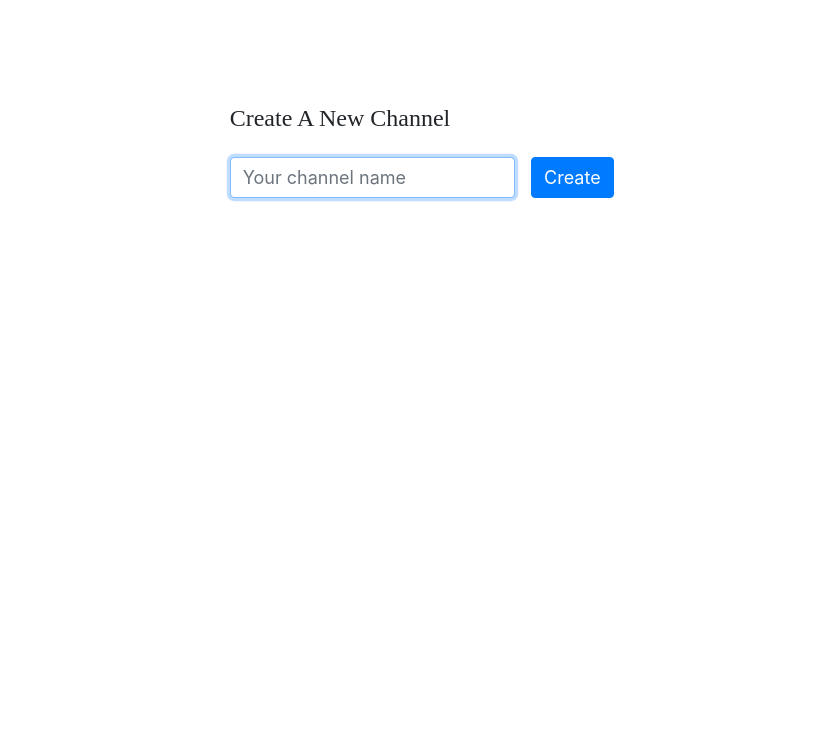
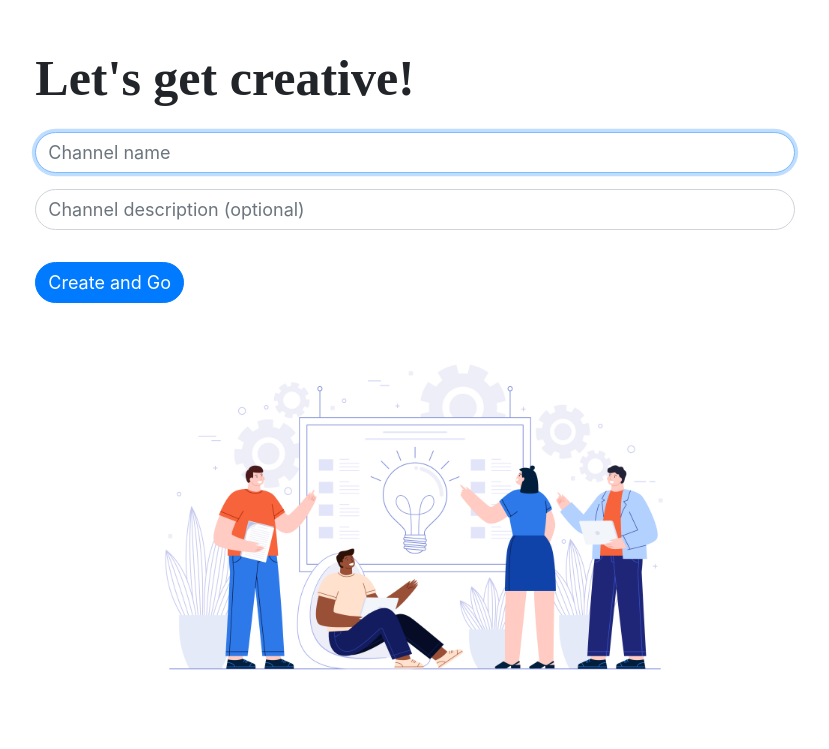
Before and after one commit to meemeee/flack, a Flask app: page /new_channel in a window 1280 px wide. Shown: the top 749 px of the page, without its empty margins (225-1054 px from the left). Run offline with Flask 2, Linux system fonts and the light colour scheme; some libraries are stand-ins or nearby versions.

Commit message:
rebuild create-channel page

```diff
--- a/templates/create.html
+++ b/templates/create.html
@@ -5,35 +5,46 @@ New channel
 {% endblock %}
 
 {% block main %}
-<div class="container-fluid col-4 col-md-4 col-xl-4 py-md-5 py-sm-5">
-    <div class="py-5 text-left" style="min-width: 400px">
-        <h4 class="p-2">Create A New Channel</h4>
-        <form action="{{ url_for('new_channel', user=user) }}" method="post">
-            <div class="form-group d-flex bd-highlight">
-                <div class="p-2 flex-grow-1 bd-highlight">
-                    <input autofocus autocomplete="off" class="form-control" id="channel_name" name="channel_name"
-                        placeholder="Your channel name" type="text">
+<div class="row justify-content-center p-5">
+    <div class="col-lg-8">
+        <h2>Let's get creative!</h2>
+        <form id="form" action="{{ url_for('new_channel', user=user) }}" method="post">
+            <div class="form-group bd-highlight">
+                <div class="mt-3 py-2 flex-grow-1 bd-highlight">
+                    <input autofocus autocomplete="off" class="form-control rounded-pill" id="channel_name" name="channel_name"
+                        placeholder="Channel name" type="text">
                 </div>
-                <div class="p-2 bd-highlight">
-                    <button id="new_channel" class="btn btn-primary" type="submit">Create</button>
+
+                <div class="mb-3 py-2 flex-grow-1 bd-highlight">
+                    <input autofocus autocomplete="off" class="form-control rounded-pill" id="channel_desc" name="channel_desc"
+                        placeholder="Channel description (optional)" type="text">
+                </div>
+                <div class="py-2 bd-highlight">
+                    <button id="new_channel" class="btn btn-primary rounded-pill" type="submit">
+                        Create and Go
+                    </button>
                 </div>
             </div>
         </form>
     </div>
+
+    <div class="col-lg-6">
+        <img src="../static/media/5.jpg" alt="" class="img-fluid  ">
+    </div>
 </div>
-
 <script>
     document.addEventListener('DOMContentLoaded', () => {
-        document.querySelector('#new_channel').onsubmit = () => {
-            if (document.querySelector('#channel_name').value.leng === 0) {
+        document.querySelector('#form').onsubmit = event => {
+            event.preventDefault();
+            if (document.querySelector('#channel_name').value.length === 0) {
                 alert("You must provide channel name.");
             }
-            else if (document.querySelector('#channel_name').value.leng > 25) {
+            else if (document.querySelector('#channel_name').value.length > 25) {
                 alert("Channel name must not exceed 25 characters.");
             }
-
-            // Stop form from submitting
-            return false;
+            else {
+                document.querySelector('#form').submit();
+            }
         };
     });
 
--- a/templates/index.html
+++ b/templates/index.html
@@ -45,6 +45,28 @@
 </head>
 
 <body>
+    {% if user %}
+    <div class="container">
+        <div class="row align-items-center p-5 my-5">
+            <div class="col-lg-6 text-center">
+                <div class="mb-4 animated fadeInDown delay-1s">
+                    <h2>Welcome back, {{ user }}!</h2>
+                    <h4 class="my-5 animated bounce delay-3s">Shall we?</h4>
+
+                    <a href="{{ url_for('channels') }}">
+                        <button href="/channels" class="btn btn-primary btn-lg rounded-pill" type="submit">Let's go</button>
+                    </a>
+
+                </div>
+            </div>
+
+            <div class="col-lg-6 ml-auto">
+                <img src="../static/media/9.jpg" alt="" class="img-fluid animated fadeInDown delay-1s">
+            </div>
+        </div>
+    </div>
+
+    {% else %}
     <div id="fullpage" class="fullpage-wrapper">
         <div class="section zero">
             <div class="row align-items-end px-5 mx-5">
@@ -59,7 +81,7 @@
                     </div>
                 </div>
                 <div class="col-lg-8 ml-auto animated fadeIn delay-1s">
-                    <img src="../static/media/1.jpg" alt="Sicilian pizza" class="img-fluid">
+                    <img src="../static/media/1.jpg" alt="" class="img-fluid">
                 </div>
             </div>
         </div>
@@ -76,7 +98,7 @@
                     </div>
                 </div>
                 <div class="col-lg-8 ml-auto">
-                    <img src="../static/media/2.jpg" alt="Sicilian pizza" class="img-fluid img-menu ">
+                    <img src="../static/media/2.jpg" alt="" class="img-fluid  ">
                 </div>
             </div>
         </div>
@@ -93,7 +115,7 @@
                     </div>
                 </div>
                 <div class="col-lg-8 ml-auto">
-                    <img src="../static/media/4.jpg" alt="Sicilian pizza" class="img-fluid img-menu ">
+                    <img src="../static/media/4.jpg" alt="" class="img-fluid  ">
                 </div>
             </div>
         </div>
@@ -111,7 +133,7 @@
                         </div>
                     </div>
                     <div class="col-lg-8 ml-auto">
-                        <img src="../static/media/3.jpg" alt="Sicilian pizza" class="img-fluid img-menu ">
+                        <img src="../static/media/3.jpg" alt="" class="img-fluid  ">
                     </div>
                 </div>
             </div>
@@ -134,13 +156,14 @@
                     </div>
 
                     <div class="col-lg-5">
-                        <img src="../static/media/8.jpg" alt="Sicilian pizza" class="img-fluid img-menu ">
+                        <img src="../static/media/8.jpg" alt="" class="img-fluid  ">
                     </div>
                 </div>
             </div>
         </div>
     </div>
 
+    {% endif %}
     <script src="{{ url_for('static', filename='index.js') }}"></script>
 
 
```
Also changed, not shown: static/index.js (+14 -6 lines), templates/channels.html (line endings or trailing spaces), templates/index_original.html (line endings or trailing spaces), 2 other files.
